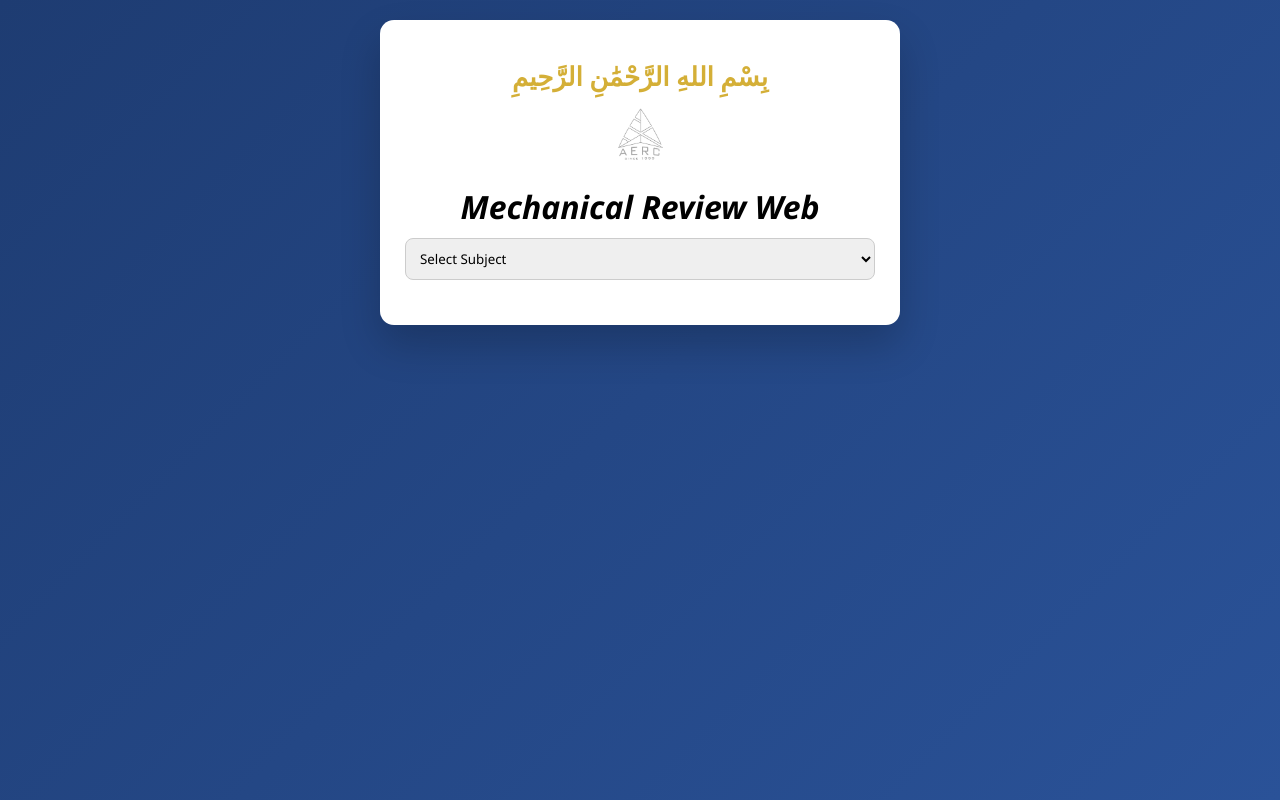
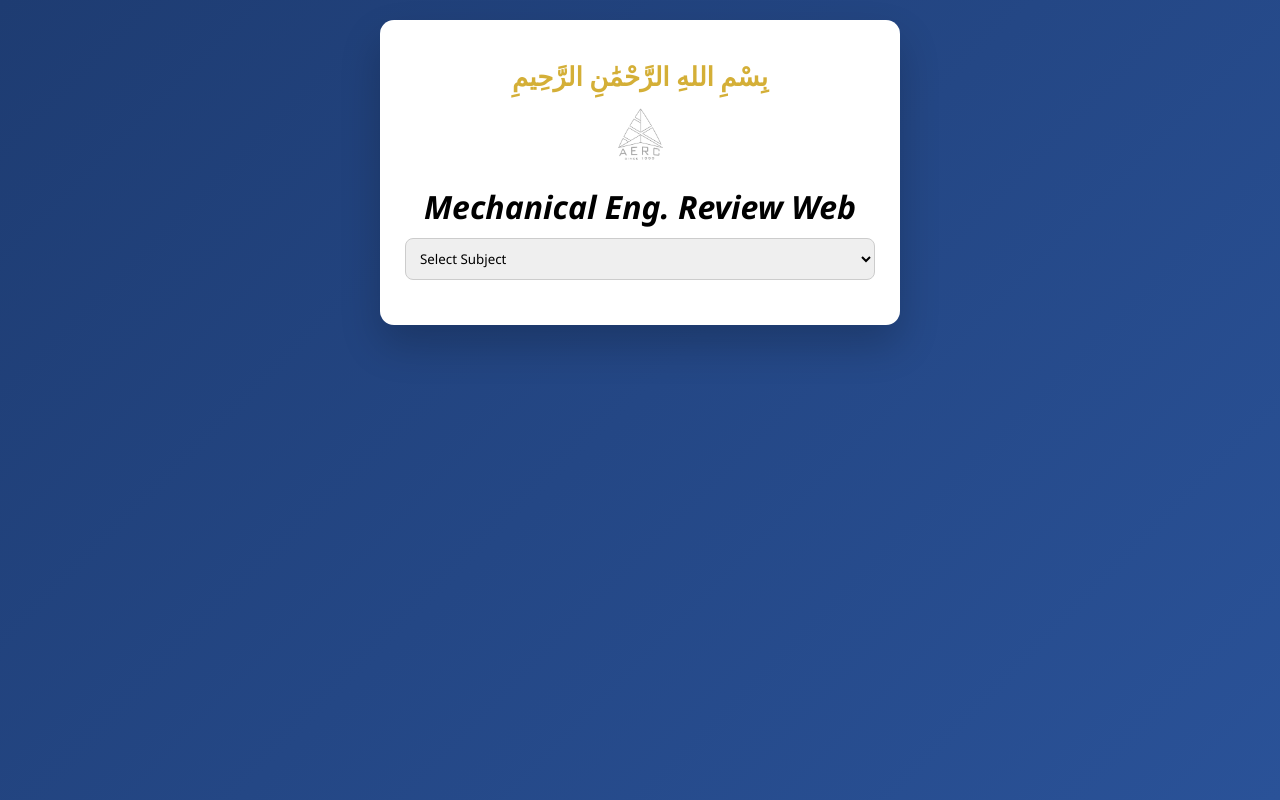
Before and after one commit to Nor-Amin/hamidah, a React (Vite) app: page / in a window 1280 px wide. Built offline with nearby package versions, Linux system fonts and the light colour scheme.

Commit message:
Update quiz UI and flashcard design

```diff
--- a/index.html
+++ b/index.html
@@ -4,7 +4,7 @@
     <meta charset="UTF-8" />
     <link rel="icon" type="image/svg+xml" href="/vite.svg" />
     <meta name="viewport" content="width=device-width, initial-scale=1.0" />
-    <title>flashcard-quiz</title>
+    <title>Mechanical Review</title>
   </head>
   <body>
     <div id="root"></div>
--- a/src/App.jsx
+++ b/src/App.jsx
@@ -34,7 +34,7 @@ export default function App() {
 
         <h1 className="title1"> بِسْمِ اللهِ الرَّحْمَٰنِ الرَّحِيمِ </h1>
         <img src={logo} alt="Logo" className="logo" /> {/* Logo below Bismillah */}
-        <h1 className="title">Mechanical Review Web</h1>
+        <h1 className="title">Mechanical Eng. Review Web</h1>
 
         {subject && (
           <div className="score">
```
